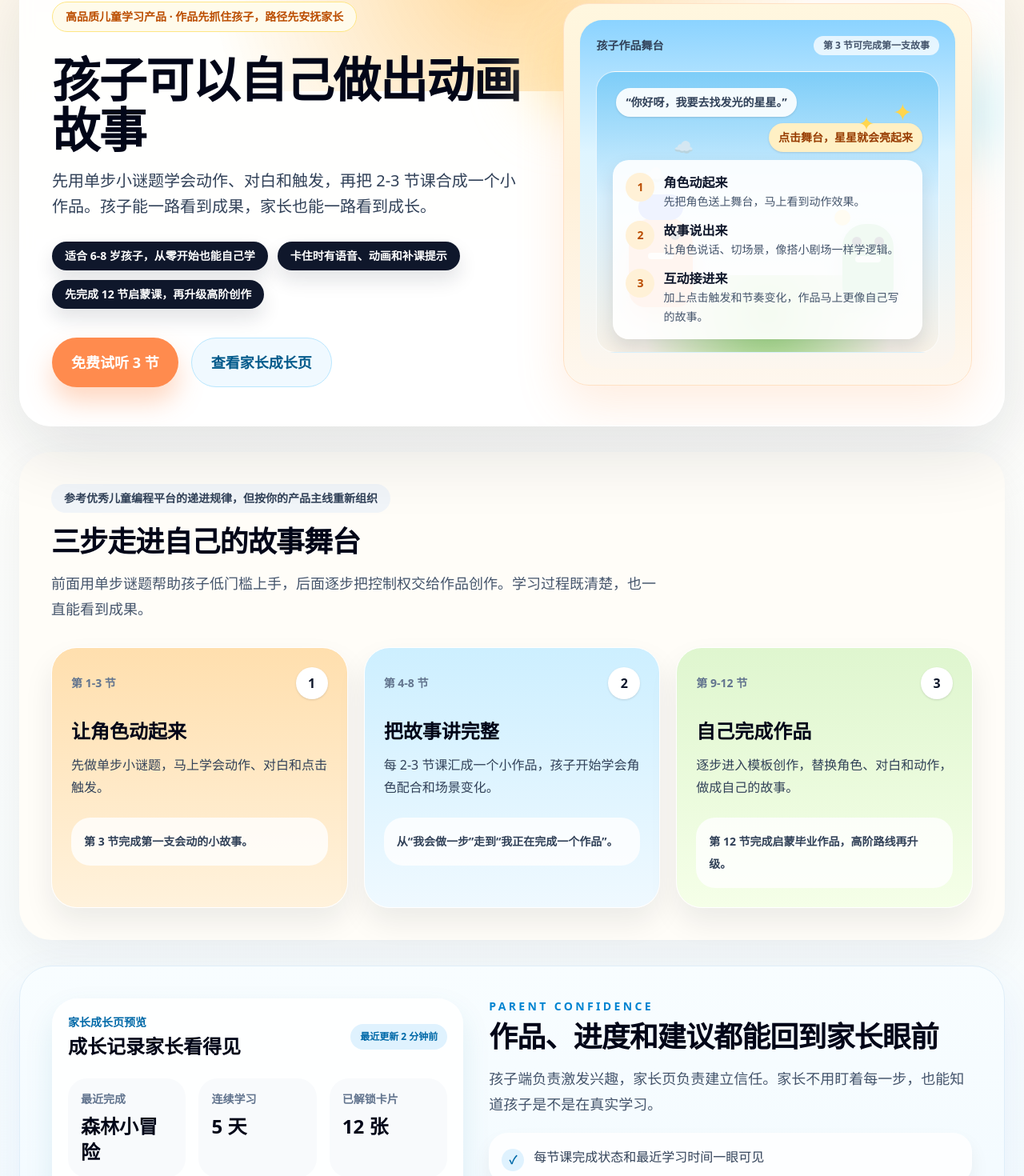
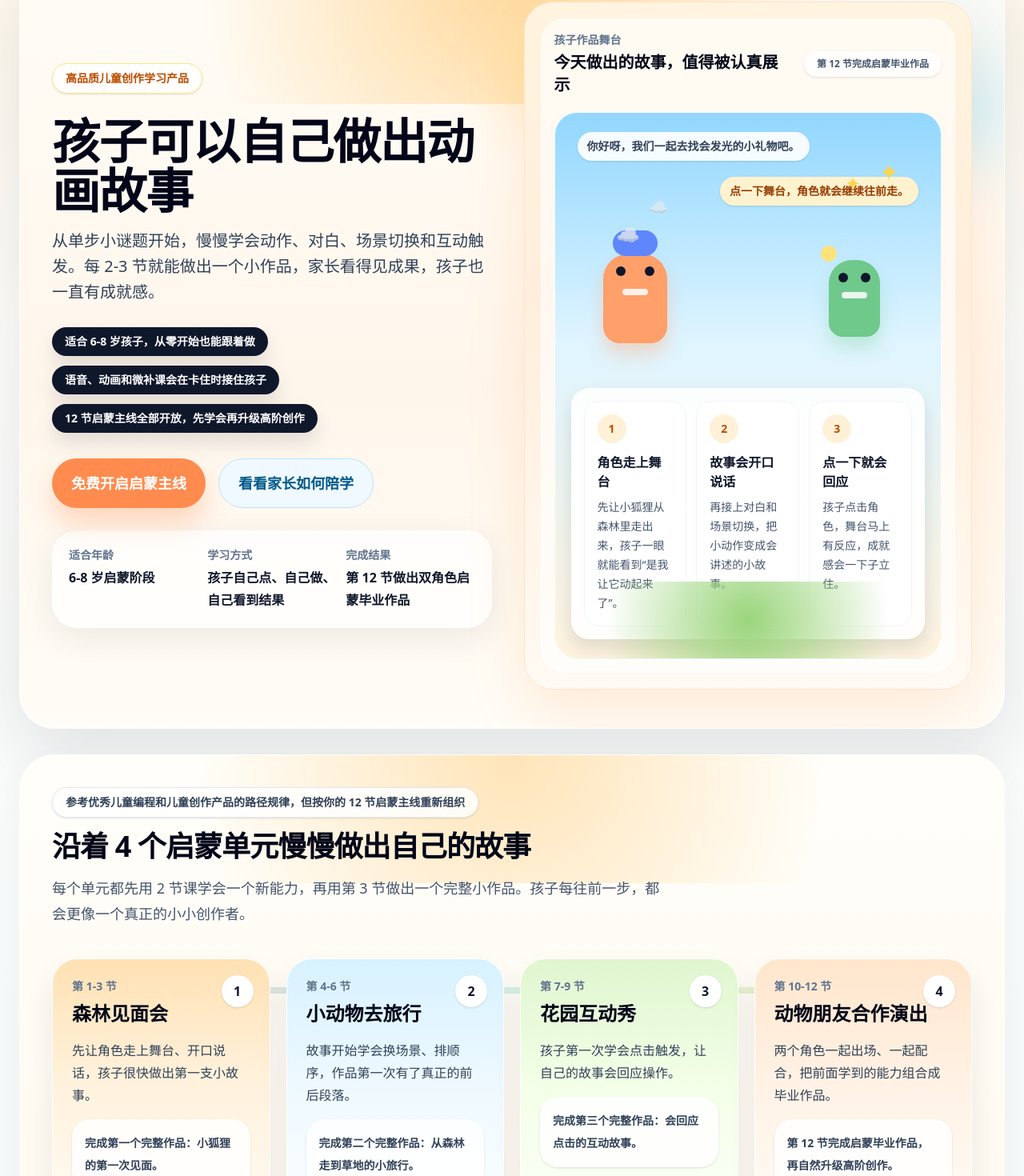
Before and after one commit to HelloMrDuan/kidsCoding, a Next.js app in the folder apps/web/: page / in a window 1280 px wide. Shown: the part 79-1549 px from the top of the page at 80% size. Built offline with nearby package versions, Linux system fonts and the light colour scheme.

Commit message:
Polish homepage hero and growth path

```diff
--- a/apps/web/src/features/marketing/growth-path.tsx
+++ b/apps/web/src/features/marketing/growth-path.tsx
@@ -1,62 +1,90 @@
-const pathSteps = [
+const unitSteps = [
   {
-    title: '让角色动起来',
-    subtitle: '第 1-3 节',
-    description: '先做单步小谜题，马上学会动作、对白和点击触发。',
-    outcome: '第 3 节完成第一支会动的小故事。',
-    accent: 'from-[#ffdfae] to-[#fff2dc]',
+    id: '1',
+    title: '森林见面会',
+    lessons: '第 1-3 节',
+    summary: '先让角色走上舞台、开口说话，孩子很快做出第一支小故事。',
+    result: '完成第一个完整作品：小狐狸的第一次见面。',
+    accent: 'from-[#ffe1b3] via-[#fff2dd] to-[#fffaf1]',
   },
   {
-    title: '把故事讲完整',
-    subtitle: '第 4-8 节',
-    description: '每 2-3 节课汇成一个小作品，孩子开始学会角色配合和场景变化。',
-    outcome: '从“我会做一步”走到“我正在完成一个作品”。',
-    accent: 'from-[#cdefff] to-[#eff9ff]',
+    id: '2',
+    title: '小动物去旅行',
+    lessons: '第 4-6 节',
+    summary: '故事开始学会换场景、排顺序，作品第一次有了真正的前后段落。',
+    result: '完成第二个完整作品：从森林走到草地的小旅行。',
+    accent: 'from-[#d7f2ff] via-[#eef9ff] to-[#fbfeff]',
   },
   {
-    title: '自己完成作品',
-    subtitle: '第 9-12 节',
-    description: '逐步进入模板创作，替换角色、对白和动作，做成自己的故事。',
-    outcome: '第 12 节完成启蒙毕业作品，高阶路线再升级。',
-    accent: 'from-[#dff6cf] to-[#f5ffe8]',
+    id: '3',
+    title: '花园互动秀',
+    lessons: '第 7-9 节',
+    summary: '孩子第一次学会点击触发，让自己的故事会回应操作。',
+    result: '完成第三个完整作品：会回应点击的互动故事。',
+    accent: 'from-[#dff6cf] via-[#f3ffe7] to-[#fbfff8]',
+  },
+  {
+    id: '4',
+    title: '动物朋友合作演出',
+    lessons: '第 10-12 节',
+    summary: '两个角色一起出场、一起配合，把前面学到的能力组合成毕业作品。',
+    result: '第 12 节完成启蒙毕业作品，再自然升级高阶创作。',
+    accent: 'from-[#ffe6cc] via-[#fff2e5] to-[#fffaf5]',
   },
 ]
 
 export function GrowthPath() {
   return (
-    <section className="rounded-[2.5rem] bg-[#fffdf8] px-6 py-8 shadow-[0_20px_60px_rgba(15,23,42,0.06)] md:px-10 md:py-10">
-      <div className="max-w-3xl space-y-4">
-        <p className="inline-flex rounded-full bg-slate-100 px-4 py-2 text-sm font-semibold text-slate-700">
-          参考优秀儿童编程平台的递进规律，但按你的产品主线重新组织
+    <section
+      className="relative overflow-hidden rounded-[2.75rem] border border-white/70 bg-[linear-gradient(180deg,#fffef9_0%,#fffaf1_100%)] px-6 py-8 shadow-[0_20px_60px_rgba(15,23,42,0.06)] md:px-10 md:py-10"
+      data-testid="growth-path"
+    >
+      <div className="absolute inset-x-0 top-0 h-40 bg-[radial-gradient(circle_at_top,#ffe4b8,transparent_62%)]" />
+
+      <div className="relative max-w-3xl space-y-4">
+        <p className="inline-flex rounded-full border border-slate-200 bg-white/85 px-4 py-2 text-sm font-semibold text-slate-700 shadow-sm">
+          参考优秀儿童编程和儿童创作产品的路径规律，但按你的 12 节启蒙主线重新组织
         </p>
         <h2 className="text-3xl font-black tracking-tight text-slate-950 md:text-4xl">
-          三步走进自己的故事舞台
+          沿着 4 个启蒙单元慢慢做出自己的故事
         </h2>
         <p className="text-lg leading-8 text-slate-600">
-          前面用单步谜题帮助孩子低门槛上手，后面逐步把控制权交给作品创作。学习过程既清楚，也一直能看到成果。
+          每个单元都先用 2 节课学会一个新能力，再用第 3 节做出一个完整小作品。孩子每往前一步，都会更像一个真正的小小创作者。
         </p>
       </div>
 
-      <div className="mt-8 grid gap-5 lg:grid-cols-3">
-        {pathSteps.map((step, index) => (
+      <div className="relative mt-10">
+        <div className="absolute left-6 right-6 top-9 hidden h-2 rounded-full bg-[linear-gradient(90deg,#ffd79f_0%,#cfeeff_34%,#dff5cf_66%,#ffe9cb_100%)] lg:block" />
+
+        <div className="grid gap-5 lg:grid-cols-4">
+          {unitSteps.map((step) => (
             <article
-            key={step.title}
-            className={`rounded-[2rem] border border-white bg-gradient-to-b ${step.accent} p-6 shadow-[0_18px_36px_rgba(15,23,42,0.08)]`}
+              key={step.id}
+              className={`relative overflow-hidden rounded-[2rem] border border-white bg-gradient-to-b ${step.accent} p-6 shadow-[0_18px_36px_rgba(15,23,42,0.08)]`}
+              data-testid={`growth-path-unit-${step.id}`}
             >
-            <div className="flex items-center justify-between">
-              <span className="text-sm font-bold text-slate-500">{step.subtitle}</span>
-              <span className="flex h-10 w-10 items-center justify-center rounded-full bg-white text-base font-black text-slate-900 shadow-sm">
-                {index + 1}
-              </span>
+              <div className="absolute right-5 top-5 flex h-10 w-10 items-center justify-center rounded-full bg-white text-base font-black text-slate-900 shadow-sm">
+                {step.id}
               </div>
-            <h3 className="mt-6 text-2xl font-black text-slate-950">{step.title}</h3>
-            <p className="mt-3 text-base leading-7 text-slate-700">{step.description}</p>
-            <div className="mt-6 rounded-[1.5rem] bg-white/80 p-4 text-sm font-semibold leading-7 text-slate-700">
-              {step.outcome}
+
+              <div className="space-y-4">
+                <div className="space-y-2">
+                  <p className="text-sm font-bold text-slate-500">{step.lessons}</p>
+                  <h3 className="max-w-[12rem] text-2xl font-black leading-8 text-slate-950">
+                    {step.title}
+                  </h3>
+                </div>
+
+                <p className="text-base leading-7 text-slate-700">{step.summary}</p>
+
+                <div className="rounded-[1.4rem] bg-white/85 p-4 text-sm font-semibold leading-7 text-slate-700 shadow-sm">
+                  {step.result}
+                </div>
               </div>
             </article>
           ))}
         </div>
+      </div>
     </section>
   )
 }
--- a/apps/web/src/features/marketing/story-stage.tsx
+++ b/apps/web/src/features/marketing/story-stage.tsx
@@ -1,36 +1,60 @@
 import Link from 'next/link'
 
 const promiseChips = [
-  '适合 6-8 岁孩子，从零开始也能自己学',
-  '卡住时有语音、动画和补课提示',
-  '先完成 12 节启蒙课，再升级高阶创作',
+  '适合 6-8 岁孩子，从零开始也能跟着做',
+  '语音、动画和微补课会在卡住时接住孩子',
+  '12 节启蒙主线全部开放，先学会再升级高阶创作',
 ]
 
-const storySteps = [
-  { title: '角色动起来', detail: '先把角色送上舞台，马上看到动作效果。' },
-  { title: '故事说出来', detail: '让角色说话、切场景，像搭小剧场一样学逻辑。' },
-  { title: '互动接进来', detail: '加上点击触发和节奏变化，作品马上更像自己写的故事。' },
+const parentFacts = [
+  { label: '适合年龄', value: '6-8 岁启蒙阶段' },
+  { label: '学习方式', value: '孩子自己点、自己做、自己看到结果' },
+  { label: '完成结果', value: '第 12 节做出双角色启蒙毕业作品' },
+]
+
+const stageMoments = [
+  {
+    title: '角色走上舞台',
+    detail: '先让小狐狸从森林里走出来，孩子一眼就能看到“是我让它动起来了”。',
+  },
+  {
+    title: '故事会开口说话',
+    detail: '再接上对白和场景切换，把小动作变成会讲述的小故事。',
+  },
+  {
+    title: '点一下就会回应',
+    detail: '孩子点击角色，舞台马上有反应，成就感会一下子立住。',
+  },
 ]
 
 export function StoryStage() {
   return (
-    <section className="relative overflow-hidden rounded-[2.5rem] border border-white/70 bg-white/85 px-6 py-8 shadow-[0_30px_90px_rgba(16,24,40,0.12)] backdrop-blur md:px-10 md:py-12">
-      <div className="absolute inset-x-0 top-0 h-40 bg-[radial-gradient(circle_at_top,#ffd89a,transparent_60%)]" />
-      <div className="relative grid gap-10 lg:grid-cols-[1.08fr_0.92fr] lg:items-center">
+    <section
+      className="relative overflow-hidden rounded-[2.75rem] border border-white/70 bg-[linear-gradient(180deg,#fffdf7_0%,#fff6eb_55%,#fffdf7_100%)] px-6 py-8 shadow-[0_30px_90px_rgba(15,23,42,0.12)] md:px-10 md:py-12"
+      data-testid="story-stage-hero"
+    >
+      <div className="absolute inset-x-0 top-0 h-44 bg-[radial-gradient(circle_at_top,#ffd89a,transparent_62%)]" />
+      <div className="absolute right-0 top-10 h-56 w-56 rounded-full bg-[#d9f3ff]/70 blur-3xl" />
+
+      <div className="relative grid gap-10 lg:grid-cols-[1fr_1.02fr] lg:items-center">
         <div className="space-y-7">
-          <div className="inline-flex rounded-full border border-amber-200 bg-amber-50 px-4 py-2 text-sm font-semibold text-amber-700">
-            高品质儿童学习产品 · 作品先抓住孩子，路径先安抚家长
+          <div className="inline-flex rounded-full border border-amber-200 bg-white/85 px-4 py-2 text-sm font-semibold text-amber-700 shadow-sm">
+            高品质儿童创作学习产品
           </div>
+
           <div className="space-y-4">
-            <h1 className="max-w-3xl text-4xl font-black tracking-tight text-slate-950 md:text-6xl md:leading-[1.05]">
+            <h1 className="max-w-3xl text-4xl font-black tracking-tight text-slate-950 md:text-6xl md:leading-[1.04]">
               孩子可以自己做出动画故事
             </h1>
             <p className="max-w-2xl text-lg leading-8 text-slate-700 md:text-xl">
-              先用单步小谜题学会动作、对白和触发，再把 2-3 节课合成一个小作品。孩子能一路看到成果，家长也能一路看到成长。
+              从单步小谜题开始，慢慢学会动作、对白、场景切换和互动触发。每 2-3 节就能做出一个小作品，家长看得见成果，孩子也一直有成就感。
             </p>
           </div>
 
-          <div className="flex flex-wrap gap-3">
+          <div
+            className="flex flex-wrap gap-3"
+            data-testid="story-stage-promises"
+          >
             {promiseChips.map((chip) => (
               <span
                 key={chip}
@@ -41,44 +65,58 @@ export function StoryStage() {
             ))}
           </div>
 
-          <div className="flex flex-col gap-4 pt-2 sm:flex-row">
+          <div className="flex flex-col gap-4 pt-1 sm:flex-row">
             <Link
-              className="inline-flex items-center justify-center rounded-full bg-[#ff8b4e] px-6 py-4 text-lg font-bold text-white shadow-[0_18px_32px_rgba(255,139,78,0.35)] transition hover:bg-[#ff7b38]"
+              className="inline-flex items-center justify-center rounded-full bg-[#ff8b4e] px-6 py-4 text-lg font-bold text-white shadow-[0_18px_32px_rgba(255,139,78,0.32)] transition hover:bg-[#ff7b38]"
               data-testid="home-start"
               href="/onboarding/age"
             >
-              免费试听 3 节
+              免费开启启蒙主线
             </Link>
             <Link
               className="inline-flex items-center justify-center rounded-full border border-sky-200 bg-sky-50 px-6 py-4 text-lg font-bold text-sky-800 transition hover:border-sky-300 hover:bg-sky-100"
               href="/parent/overview"
             >
-              查看家长成长页
+              看看家长如何陪学
             </Link>
+          </div>
+
+          <div className="grid gap-3 rounded-[2rem] border border-white/80 bg-white/70 p-5 shadow-[0_12px_40px_rgba(15,23,42,0.08)] sm:grid-cols-3">
+            {parentFacts.map((fact) => (
+              <div key={fact.label} className="space-y-1">
+                <p className="text-sm font-semibold text-slate-500">{fact.label}</p>
+                <p className="text-base font-bold leading-7 text-slate-900">{fact.value}</p>
+              </div>
+            ))}
           </div>
         </div>
 
-        <div className="relative">
-          <div className="absolute -left-8 top-8 h-24 w-24 rounded-full bg-[#ffe59f] blur-2xl" />
-          <div className="absolute -right-6 top-20 h-28 w-28 rounded-full bg-[#b9efff] blur-2xl" />
-          <div className="relative overflow-hidden rounded-[2rem] border border-[#ffe1c4] bg-[linear-gradient(180deg,#fff7df_0%,#fff0d8_45%,#fef7ee_100%)] p-5 shadow-[0_24px_60px_rgba(255,153,83,0.18)]">
-            <div className="rounded-[1.75rem] bg-[linear-gradient(180deg,#8bd3ff_0%,#dff5ff_38%,#fdf6ee_100%)] p-5">
-              <div className="flex items-center justify-between text-sm font-semibold text-slate-700">
-                <span>孩子作品舞台</span>
-                <span className="rounded-full bg-white/75 px-3 py-1 text-xs text-slate-600">
-                  第 3 节可完成第一支故事
+        <div className="relative" data-testid="story-stage-stage">
+          <div className="absolute -left-6 top-10 h-24 w-24 rounded-full bg-[#ffe59f]/90 blur-2xl" />
+          <div className="absolute -right-6 top-20 h-28 w-28 rounded-full bg-[#b9efff]/90 blur-2xl" />
+
+          <div className="relative overflow-hidden rounded-[2.25rem] border border-[#ffe4ca] bg-[linear-gradient(180deg,#fff4df_0%,#ffeedb_42%,#fffaf3_100%)] p-5 shadow-[0_28px_70px_rgba(255,153,83,0.18)]">
+            <div className="rounded-[1.9rem] border border-white/70 bg-white/60 p-4">
+              <div className="flex items-center justify-between gap-4">
+                <div>
+                  <p className="text-sm font-semibold text-slate-500">孩子作品舞台</p>
+                  <p className="mt-1 text-xl font-black text-slate-950">今天做出的故事，值得被认真展示</p>
+                </div>
+                <span className="shrink-0 rounded-full bg-white/85 px-4 py-2 text-xs font-bold text-slate-600 shadow-sm">
+                  第 12 节完成启蒙毕业作品
                 </span>
               </div>
 
-              <div className="relative mt-5 h-[22rem] overflow-hidden rounded-[1.5rem] border border-white/70 bg-[linear-gradient(180deg,#7dcdf8_0%,#d8f1ff_45%,#f8f2e8_100%)] px-5 py-6">
-                <div className="absolute inset-x-0 bottom-0 h-24 bg-[radial-gradient(circle_at_center,#98d77a,transparent_72%)]" />
-                <div className="absolute left-6 top-5 rounded-full bg-white/90 px-3 py-2 text-sm font-semibold text-slate-700 shadow-sm">
-                  “你好呀，我要去找发光的星星。”
+              <div className="relative mt-5 overflow-hidden rounded-[1.8rem] border border-white/80 bg-[linear-gradient(180deg,#92d7ff_0%,#dff5ff_42%,#fff4df_100%)] px-5 py-6">
+                <div className="absolute inset-x-0 bottom-0 h-24 bg-[radial-gradient(circle_at_center,#9ad57b,transparent_72%)]" />
+                <div className="absolute left-7 top-6 rounded-full bg-white/90 px-3 py-2 text-sm font-semibold text-slate-700 shadow-sm">
+                  你好呀，我们一起去找会发光的小礼物吧。
                 </div>
-                <div className="absolute right-5 top-16 rounded-full bg-[#fff0c4] px-3 py-2 text-sm font-semibold text-amber-800 shadow-sm">
-                  点击舞台，星星就会亮起来
+                <div className="absolute right-7 top-20 rounded-full bg-[#fff3cf] px-3 py-2 text-sm font-semibold text-amber-800 shadow-sm">
+                  点一下舞台，角色就会继续往前走。
                 </div>
 
+                <div className="relative h-[20rem]">
                   <div className="absolute left-10 bottom-14 h-28 w-20 rounded-[2rem_2rem_1.3rem_1.3rem] bg-[#ff9f6a] shadow-[0_14px_22px_rgba(255,159,106,0.35)]">
                     <div className="absolute left-4 top-4 h-3 w-3 rounded-full bg-slate-900" />
                     <div className="absolute right-4 top-4 h-3 w-3 rounded-full bg-slate-900" />
@@ -97,17 +135,19 @@ export function StoryStage() {
                   <div className="absolute right-20 top-12 text-2xl text-[#ffd54d]">✦</div>
                   <div className="absolute left-24 top-20 text-xl text-white/70">☁</div>
                   <div className="absolute left-14 top-28 text-2xl text-white/80">☁</div>
+                </div>
 
-                <div className="absolute inset-x-5 bottom-4 grid gap-3 rounded-[1.25rem] bg-white/90 p-4 shadow-[0_12px_24px_rgba(15,23,42,0.12)]">
-                  {storySteps.map((step, index) => (
-                    <div key={step.title} className="grid grid-cols-[2.2rem_1fr] gap-3">
+                <div className="grid gap-3 rounded-[1.4rem] bg-white/90 p-4 shadow-[0_12px_24px_rgba(15,23,42,0.12)] md:grid-cols-3">
+                  {stageMoments.map((step, index) => (
+                    <div
+                      key={step.title}
+                      className="rounded-[1.2rem] border border-slate-100 bg-white/85 p-4"
+                    >
                       <div className="flex h-9 w-9 items-center justify-center rounded-full bg-[#fff1d7] text-sm font-black text-amber-700">
                         {index + 1}
                       </div>
-                      <div>
-                        <p className="font-bold text-slate-900">{step.title}</p>
-                        <p className="text-sm leading-6 text-slate-600">{step.detail}</p>
-                      </div>
+                      <p className="mt-3 font-bold text-slate-900">{step.title}</p>
+                      <p className="mt-2 text-sm leading-6 text-slate-600">{step.detail}</p>
                     </div>
                   ))}
                 </div>
```
Also changed, not shown: 2 other files (tests, documents, lock files or other folders). Lines whose indentation alone changed are shown as unchanged.
